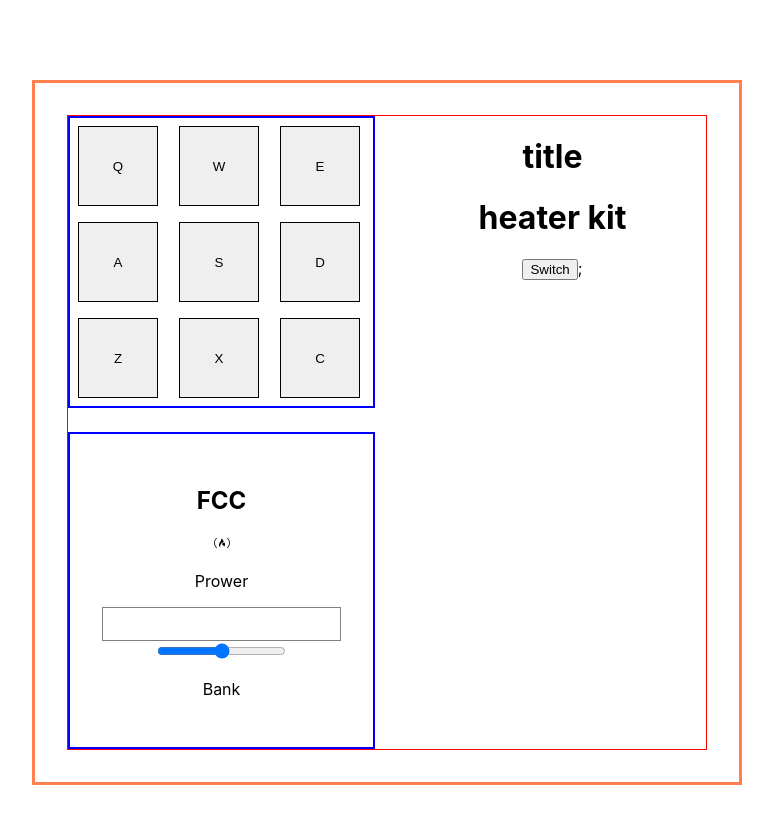
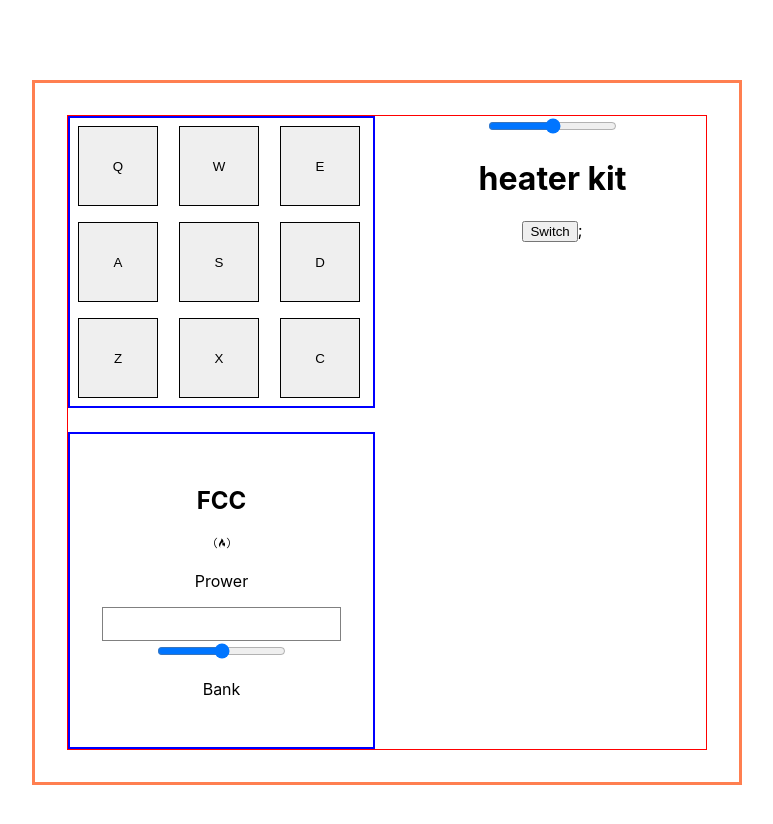
Before and after one commit to abdel1413/Drum-machine, a React (Create React App) app: page / in a window 1280 px wide. Shown: the top 824 px of the page, without its empty margins (253-1026 px from the left). Built offline with nearby package versions, Linux system fonts and the light colour scheme.

Commit message:
volume working

```diff
--- a/src/App.js
+++ b/src/App.js
@@ -22,6 +22,7 @@
   const [soundType, setSoundType] = useState("heaterKit");
   const [sounds, setSounds] = useState(soundGroups[soundType]);
   const [soundTitle, setSoundTitle] = useState("");
+  const [volume, setVolume] = useState(1);
   // console.log("sounds grp ////", soundGroups[soundType]);
 
   const playSound = (key, sound) => {
@@ -38,20 +39,38 @@
     if (soundType === "heaterKit") {
       setSoundType("smoothSound");
       setSounds(soundGroups.smoothSound);
-      // console.log("soundGroups.smoothSound", soundGroups.smoothSound);
     } else {
       setSoundType("heaterKit");
       setSounds(soundGroups.heaterKit);
-      // console.log("soundGroups.heaterGroup", soundGroups.heaterKit);
     }
   };
 
-  //console.log("title ////", typeOfSound[soundType]);
+  const handleVolume = (e) => {
+    setVolume(e.target.value);
+  };
+
+  //create a methd to connect the input volume to
+  //audi so we can manipulate the volume.
+  //to do this, get the sounds'key and loop thru the result
+  // then set the audio.volume to volume hook
+  const setKeyVolume = () => {
+    const audios = sounds.map((sound) => document.getElementById(sound.key));
+
+    audios.forEach((audio) => {
+      if (audio) {
+        audio.volume = volume;
+      }
+    });
+  };
+
   return (
     <div id="drum-machine">
+      {setKeyVolume()}
       <div id="container">
         <KeyPads playSound={playSound} sounds={sounds} />
         <SecondSoundGroup
+          volume={volume}
+          handleVolume={handleVolume}
           title={soundTitle || typeOfSound[soundType]}
           switchSoundPlay={switchSoundPlay}
         />
--- a/src/Components/SecondSoundGroup.js
+++ b/src/Components/SecondSoundGroup.js
@@ -1,10 +1,25 @@
 import React from "react";
 
-export const SecondSoundGroup = ({ title, switchSoundPlay }) => {
-  console.log("title", title);
+export const SecondSoundGroup = ({
+  volume,
+  handleVolume,
+  title,
+  switchSoundPlay,
+}) => {
+  //console.log("title", title);
+
   return (
     <div>
-      <h1 id="">title</h1>
+      <div className="volume-bar">
+        <input
+          max="1"
+          min="0"
+          step="0.01"
+          type="range"
+          volume={volume}
+          onChange={handleVolume}
+        />
+      </div>
       <h1>{title}</h1>
       <button onClick={switchSoundPlay}>Switch</button>;
     </div>
```
